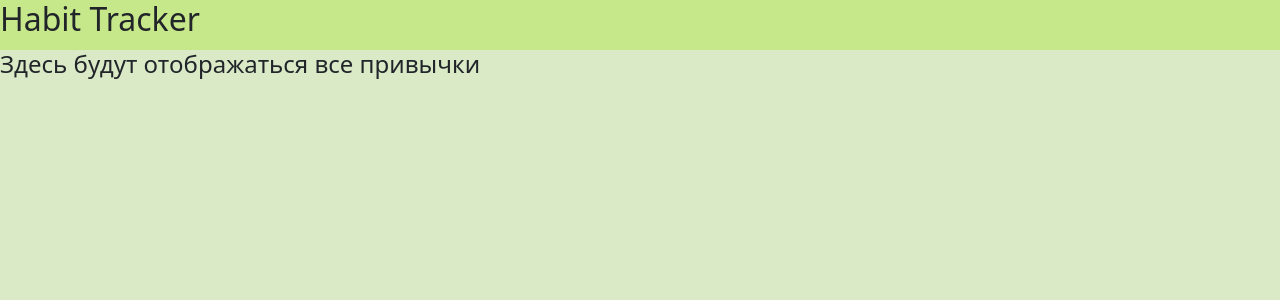
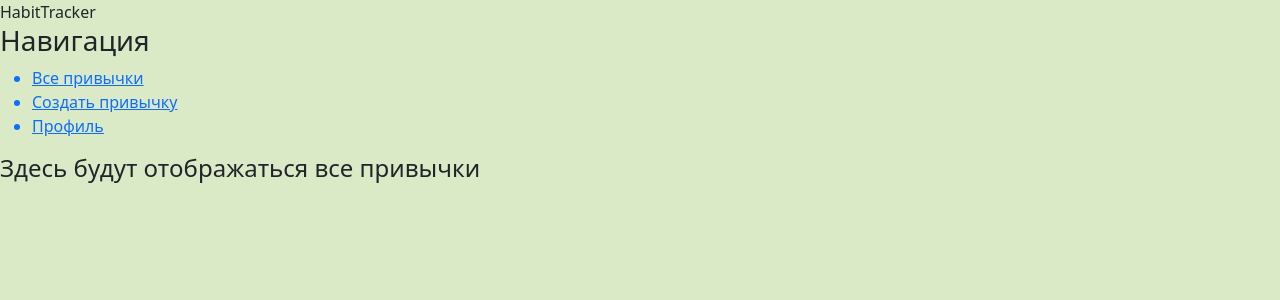
Before and after one commit to AnnaT715/HabitTracker, a Django app: template habittracker/main/templates/main/all_habits.html in a window 1280 px wide. Shown: the top 300 px of the page. Run offline with Django 3.2, Linux system fonts and the light colour scheme; the template is opened without the code that fills it, so the values that code supplies are empty.

Commit message:
layout.html: aside

```diff
--- a/habittracker/main/templates/main/layout.html
+++ b/habittracker/main/templates/main/layout.html
@@ -11,9 +11,18 @@
         <title>{% block title %}{%endblock%}</title>
     </head>
     <body>
-
-        <header><h2>Habit Tracker</h2></header>
-        {% block content %}
-        {%endblock%}
+        <aside>
+            <span class="Logo">HabitTracker</span>
+            <h3>Навигация</h3>
+            <ul>
+                <a href="/"><li>Все привычки</li></a>
+                <a href="/createhabit"><li>Создать привычку</li></a>
+                <a href=""><li>Профиль</li></a>
+            </ul>
+        </aside>
+        <main>
+            {% block content %}
+            {%endblock%}
+        </main>
     </body>
 </html>
```
